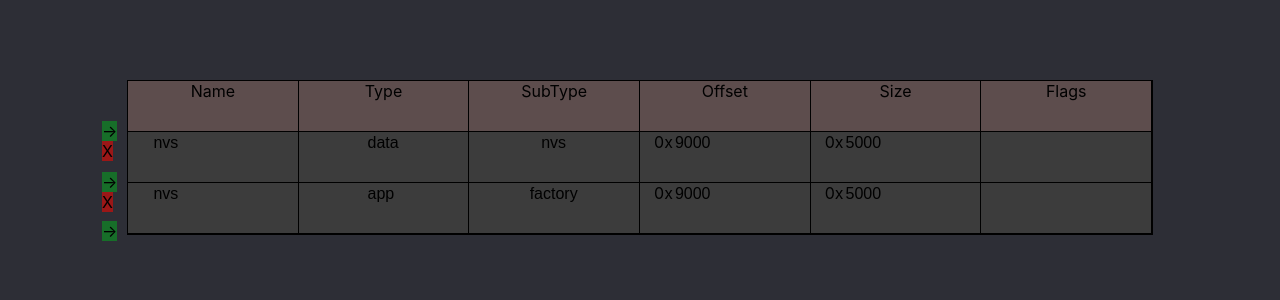
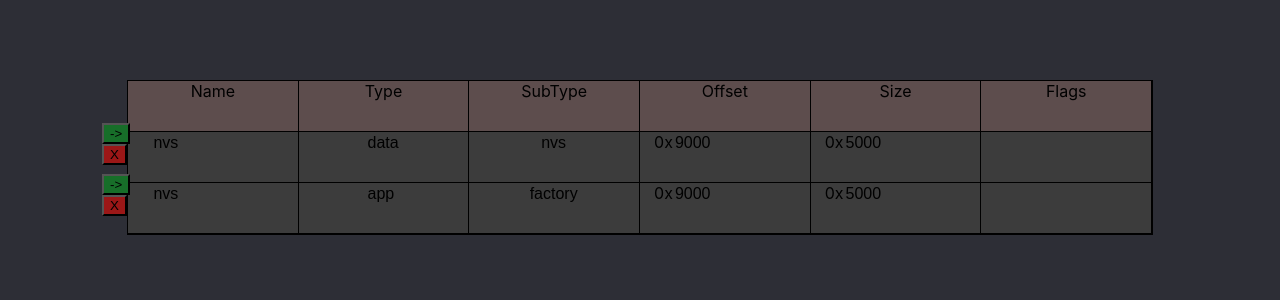
Before and after one commit to platevoltage/esp32-partition-calculator, a React (Create React App) app: page / in a window 1280 px wide. Shown: the top 300 px of the page. Built offline with nearby package versions, Linux system fonts and the light colour scheme.

Commit message:
created add and remove buttons

```diff
--- a/src/components/Row.tsx
+++ b/src/components/Row.tsx
@@ -26,20 +26,16 @@ export default function Row({table, setTable, i}: Props) {
     }
   return (
     <div className="row">
-        {i===table.length-1 && <div className="add add-bottom" onClick={() => {
-            table.splice( i+1, 0, blankPartition );
-            setTable( [ ...table ] );
-        }}>-&gt;</div>}
 
-        <div className="add" onClick={() => {
+        <button className="add" onClick={() => {
             table.splice( i, 0, blankPartition );
             setTable( [ ...table ] );
-        }}>-&gt;</div>
+        }}>-&gt;</button>
 
-        <div className="remove" onClick={() => {
+        <button className="remove" onClick={() => {
             table.splice( i, 1);
             setTable( [ ...table ] );
-        }}>X</div>
+        }}>X</button>
 
 
         <div className="column">
```
